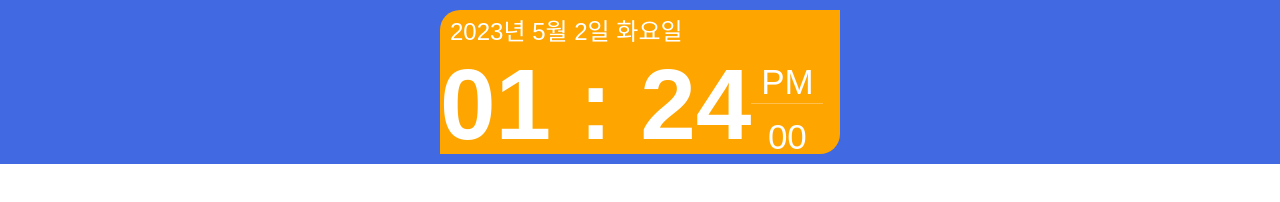
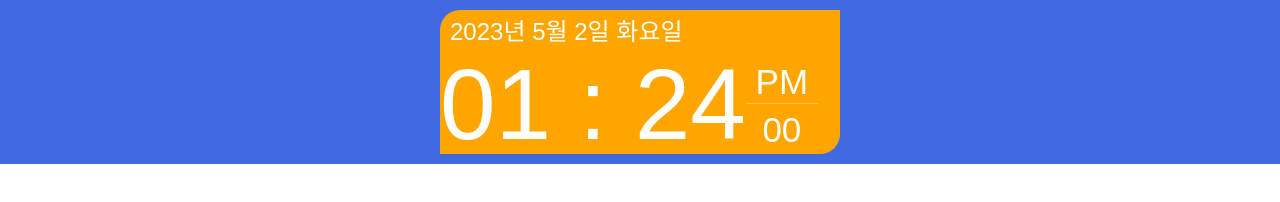
Before and after one commit to cwc1002/clockWidget, a plain HTML site: page index.html in a window 1280 px wide. Shown: the top 202 px of the page. Drawn offline with nearby package versions, Linux system fonts and the light colour scheme.

Commit message:
modify css

```diff
--- a/JS/main.js
+++ b/JS/main.js
@@ -10,35 +10,28 @@ function getTime() {
   const year = today.getFullYear();
   const month = today.getMonth() + 1;
   const day = today.getDate();
-  const day1 = today.getDay();
+  const week = today.getDay();
   const dayName = ['일', '월', '화', '수', '목', '금', '토'];
 
   let hour = today.getHours();
-  // let hour = 23;
   let minute = today.getMinutes();
   let second = today.getSeconds();
   let period = 'AM';
 
-  if (hour < 10) {
-    hour = `0${hour}`;
+  if (hour === 0) {
+    hour = 12;
   } else if (hour > 12) {
-    if (hour < 22) {
-      hour = `0${hour-12}`;
-    } else {
-      hour = `${hour-12}`;
-    }
+    hour -= 12;
     period = 'PM';
   }
-  if (minute < 10) {
-    minute = `0${minute}`;
-  }
-  if (second < 10) {
-    second = `0${second}`;
-  }
 
-  $clock_date.innerHTML = `${year}년 ${month}월 ${day}일 ${dayName[day1]}요일`;
-  $hour.innerHTML = hour;
-  $minute.innerHTML = minute;
+  hour = hour < 10 ? `0${hour}` : hour;
+  minute = minute < 10? `0${minute}` : minute;
+  second = second < 10? `0${second}` : second;
+
+  $clock_date.innerHTML = `${year}년 ${month}월 ${day}일 ${dayName[week]}요일`;
+  $hour.textContent = hour;
+  $minute.textContent = minute;
   $second.innerHTML = second;
   $period.innerHTML = period;
 }
--- a/css/main.css
+++ b/css/main.css
@@ -28,7 +28,7 @@ body {
 
 .clock_time .clock_timeMain {
   font-size: 100px;
-  font-weight: 700;
+  font-weight: 300;
   letter-spacing: 0px;
   line-height: 1;
 }
@@ -37,6 +37,7 @@ body {
   display: grid;
   grid-template-rows: 1fr 1fr;
   font-size: 35px;
+  font-weight: 100;
 }
 
 .clock_time .clock_timeSub .period {
@@ -50,6 +51,5 @@ body {
 .clock_time .clock_timeSub .second {
   display: flex;
   justify-content: center;
-  align-items: flex-end;
-  font-weight: 200;
+  align-items: center;
 }
```
